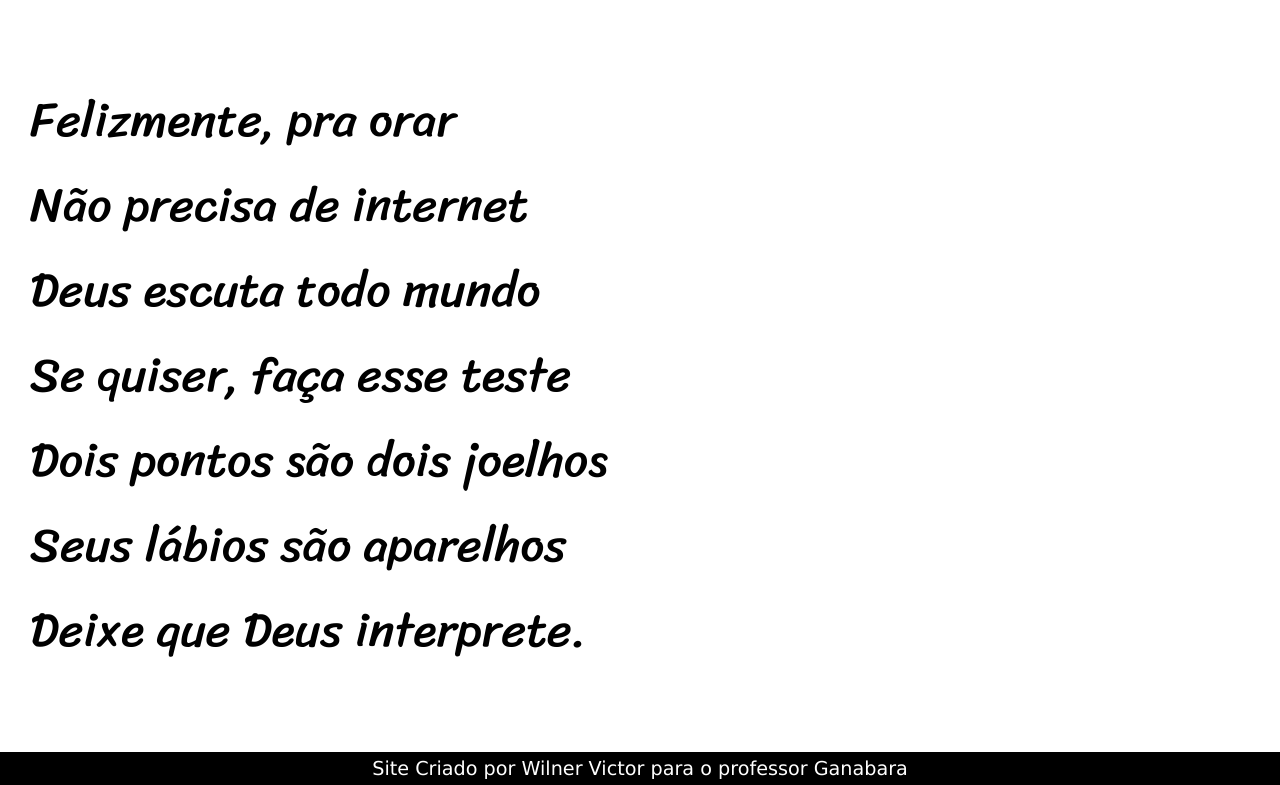
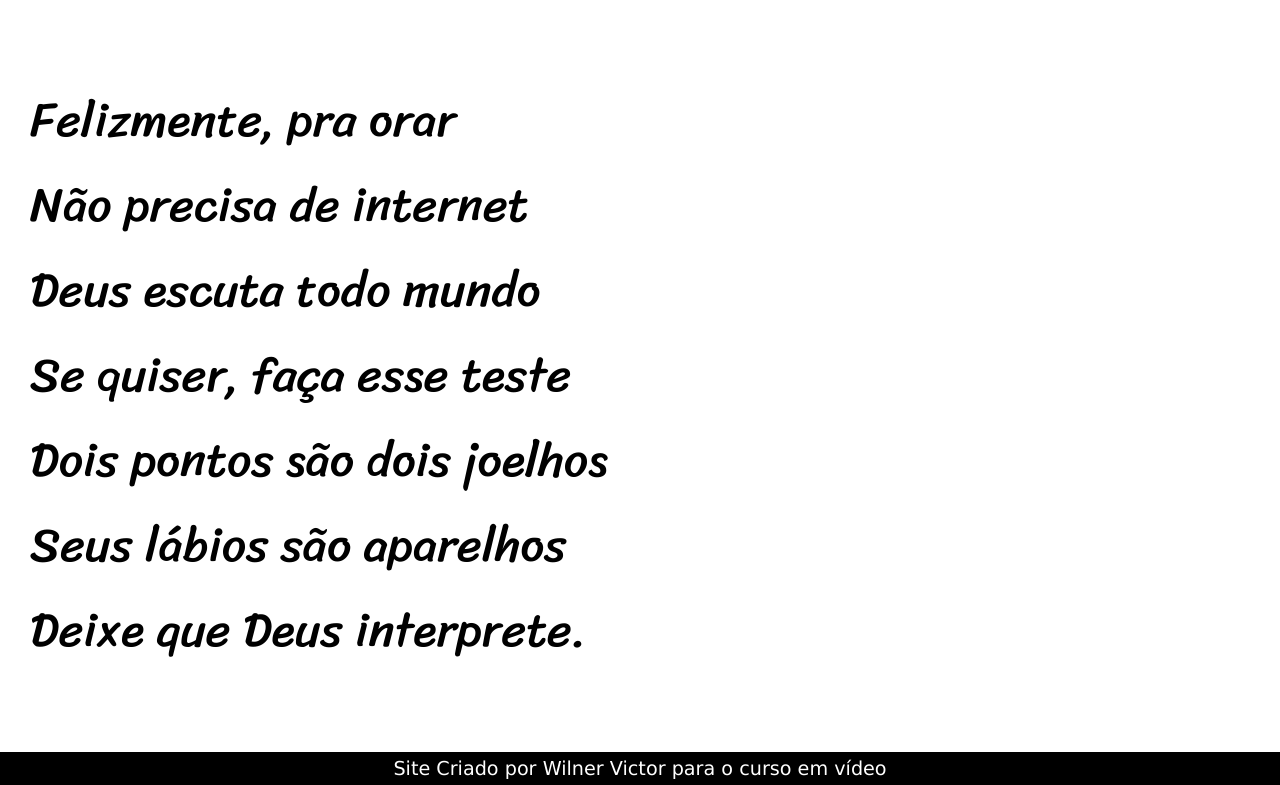
Before and after one commit to wilnervictor/site2, a plain HTML site: page desafio5/index.html in a window 1280 px wide. Shown: the part 4643-5428 px from the top of the page. Drawn offline with Linux system fonts and the light colour scheme.

Commit message:
atualização 1.0

```diff
--- a/desafio5/index.html
+++ b/desafio5/index.html
@@ -95,7 +95,7 @@
                     </section>
     </main>
     <footer>
-        <p>Site Criado por <a href="https://github.com/wilnervictor" target="_blank" rel="external">Wilner Victor</a> para <a href="https://github.com/cursoemvideo/cursoemvideo-html5" target="_blank" rel="external">o professor Ganabara</a></p>
+        <p>Site Criado por <a href="https://github.com/wilnervictor" target="_blank" rel="external">Wilner Victor</a> para <a href="https://github.com/cursoemvideo/cursoemvideo-html5" target="_blank" rel="external">o curso em vídeo</a></p>
     </footer>
 </body>
 </html>
```
